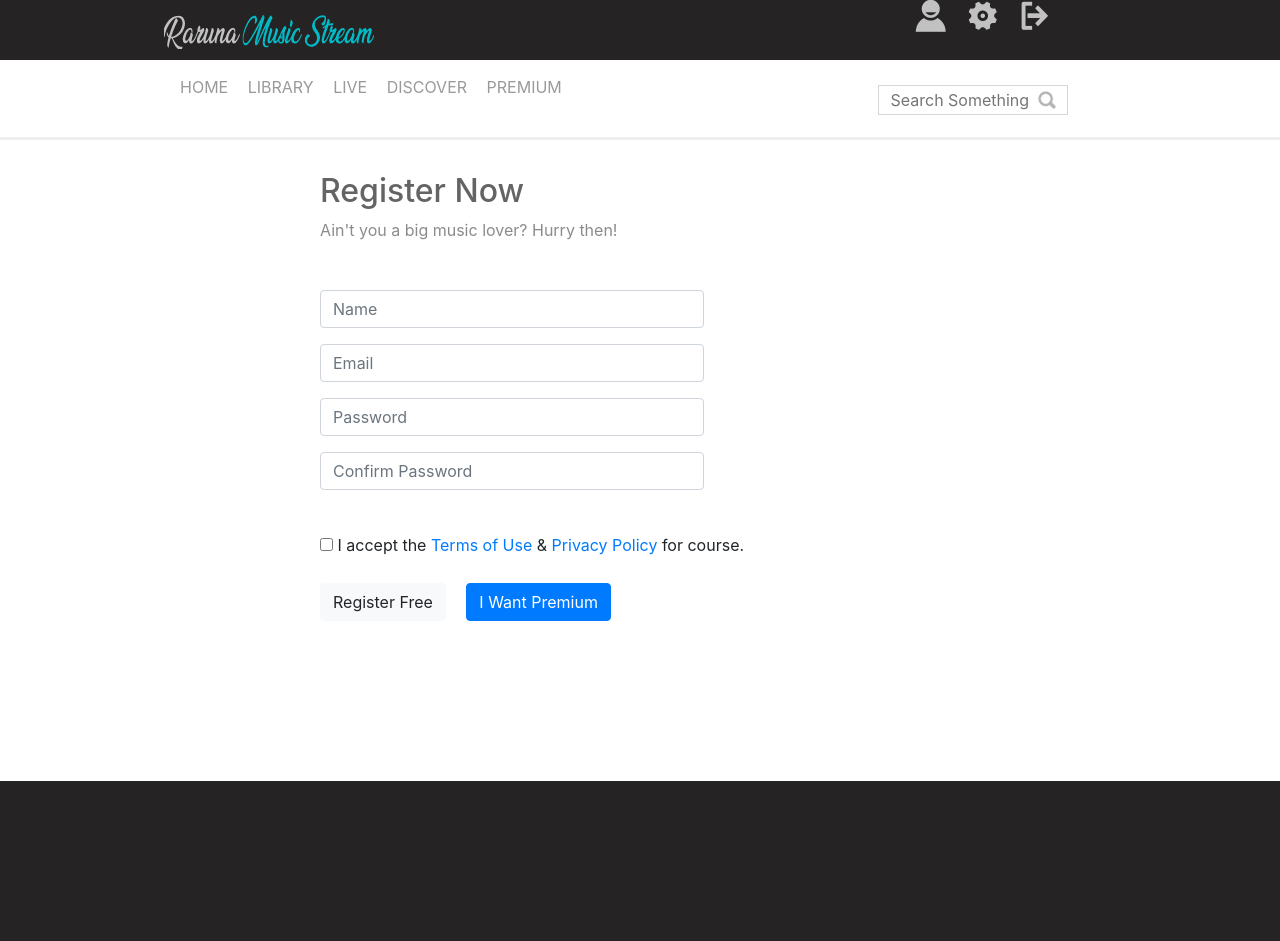
After one commit to rafael-dcs/Raruna, a PHP site: page /register.html in a window 1280 px wide. The commit adds this page. Run offline with PHP 8.4, Linux system fonts and the light colour scheme; style sheets or scripts are compiled from the project's sources.

Commit message:
add register page

```diff
--- a/css/main.css
+++ b/css/main.css
@@ -222,3 +222,36 @@ h3 {
     height: 70px;
     background: #eeeeee;
 }
+
+#register{
+    width: 50%;
+    margin: 0 auto;
+    padding-top: 2em;
+}
+
+#register .form-control{
+    width: 60%;
+}
+
+#register p{
+    color: #8b8b8b;
+    padding-bottom: 2em;
+}
+
+#register h2{
+    color: #646464;
+}
+
+#register input[type="checkbox"]{
+    margin: 2em 0;
+}
+
+#register button{
+    margin-right: 1em;
+    margin-bottom: 9em;
+}
+
+footer{
+    background-color: #252323;
+    height: 10em;
+}
--- /dev/null
+++ b/register.html
@@ -0,0 +1,81 @@
+<html>
+
+<head>
+    <link rel="stylesheet" type="text/css" href="css/slick.scss" />
+    <link rel="stylesheet" href="icofont/icofont.min.css">
+    <link rel="stylesheet" type="text/css" href="css/main.css">
+    <link rel="stylesheet" href="https://stackpath.bootstrapcdn.com/bootstrap/4.4.1/css/bootstrap.min.css">
+    <title>Raruna</title>
+</head>
+
+<body>
+    <header class="menu-principal">
+        <main>
+            <div class="header-1">
+                <div class="logo">
+                    <img src="./img/Logo.png">
+                </div>
+                <div class="interacoes">
+                    <ul>
+                        <li><a href=""><i class="icofont-user-alt-5 icofont-2x" style="color:#c1c1c1;"></i></a></li>
+                        <li><a href=""><i class="icofont-options icofont-2x" style="color:#c1c1c1;"></i></a></li>
+                        <li><a href=""><i class="icofont-exit icofont-2x" style="color:#c1c1c1;"></i></a></li>
+                    </ul>
+
+                </div>
+            </div>
+        </main>
+    </header>
+    <main class="coluna-100 menu-urls">
+        <div class="header-2">
+            <div class="menu">
+                <ul>
+                    <li><a href="">Home</a></li>
+                    <li><a href="">Library</a></li>
+                    <li><a href="">Live</a></li>
+                    <li><a href="">Discover</a></li>
+                    <li><a href="">Premium</a></li>
+                </ul>
+
+            </div>
+            <div class="busca">
+                <input placeholder="Search Something" type="text">
+            </div>
+        </div>
+    </main>
+    <div id="register">
+        <h2>Register Now</h2>
+        <p>Ain't you a big music lover? Hurry then!</p>
+        <form action="">
+            <div class="form-group">
+                <input class="form-control" type="text" name="name" placeholder="Name">
+            </div>
+            <div class="form-group">
+                <input class="form-control" type="text" name="email" placeholder="Email">
+            </div>
+            <div class="form-group">
+                <input class="form-control" type="password" name="nome" placeholder="Password">
+            </div>
+            <div class="form-group">
+                <input class="form-control" type="conf-password" name="nome" placeholder="Confirm Password">
+            </div>
+            <div>
+                <input class="" type="checkbox" name="terms">
+                <label for="terms">I accept the <a href="">Terms of Use</a> & <a href="">Privacy Policy</a> for course.</label>
+            </div>
+            <div>
+                <a href="" title="I'm kinda poor"><button class="btn btn-light">Register Free</button></a>
+                <a href="" title="I'm rich AF"><button class="btn btn-primary">I Want Premium</button></a>
+            </div>
+        </form>
+    </div>
+    <footer>
+
+        <script type="text/javascript" src="js/jquery.js"></script>
+        <script type="text/javascript" src="js/jquery-migrate.js"></script>
+        <script type="text/javascript" src="js/slick.min.js"></script>
+        <script type="text/javascript" src="./js/main.js"></script>
+    </footer>
+</body>
+
+</html>
```
